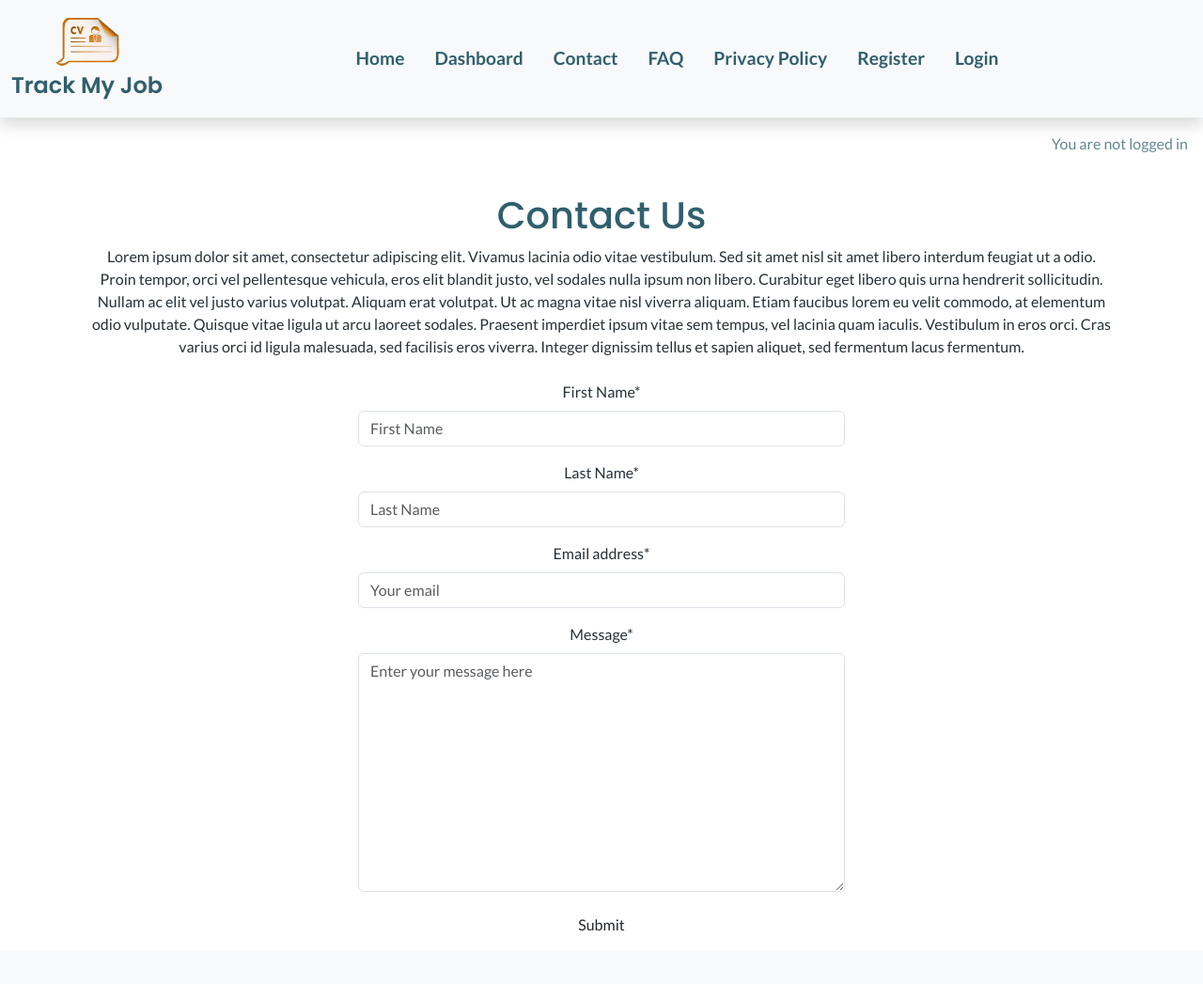
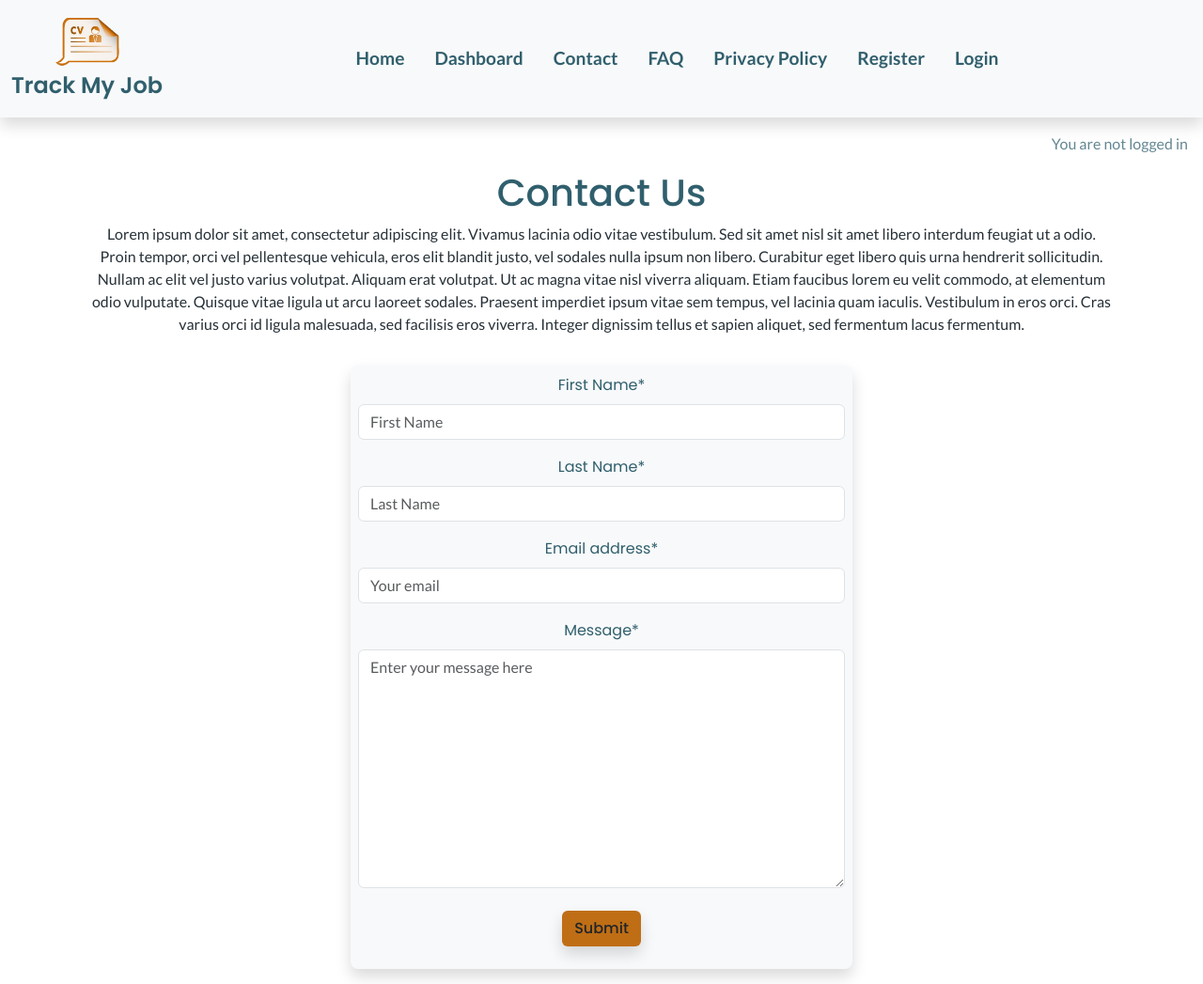
Before and after one commit to Tamas-Gavlider/2410-hackhaton-team5, a Django app: page /contact/ in a window 1280 px wide. Shown: the whole page at 94% size. Before the commit the page ends 991 px from the top, so only its background shows below. Run offline with Django 5.2, Linux system fonts and the light colour scheme; some libraries are stand-ins or nearby versions.

Commit message:
style: add styling to contact form

```diff
--- a/contact/templates/contact/contact.html
+++ b/contact/templates/contact/contact.html
@@ -7,7 +7,7 @@
 <div class="container">
   <div class="row">
     <div class="text-center container">
-      <header class="mt-4">
+      <header>
           <h1>Contact Us</h1>
       </header>
       <div class="row mt-2">
@@ -21,11 +21,11 @@
       </div>
       <!--Contact Form-->
       <div class="row">
-          <div class="col col-md-10 col-lg-8 col-xl-6 mx-auto">
-              <form class="p-2" method="post" action="{% url 'contact' %}">
+          <div class="col col-md-10 col-lg-8 col-xl-6 py-3 mx-auto">
+              <form class="contact-form rounded-3 shadow p-2" method="post" action="{% url 'contact' %}">
                   {% csrf_token %}
                   {{ form|crispy }}
-                  <button class="button mt-0 btn" type="submit"
+                  <button class="primary-btn button shadow mt-2 mb-3 btn" type="submit"
                       aria-label="Submit button for contact form">Submit</button>
               </form>
           </div>
--- a/contact/templates/contact/contact_form_success.html
+++ b/contact/templates/contact/contact_form_success.html
@@ -3,7 +3,7 @@
 
 {% block content %}
 <div class="container">
-    <div class="text-center mt-4">
+    <div class="text-center">
         <h1>Your form has been sent successfully</h1>
         <p>Lorem ipsum dolor sit amet, consectetur adipiscing elit. Vivamus lacinia odio vitae vestibulum. Sed sit amet nisl sit amet libero interdum feugiat ut a odio. Proin tempor, orci vel pellentesque vehicula, eros elit blandit justo, vel sodales nulla ipsum non libero.
             Curabitur eget libero quis urna hendrerit sollicitudin. Nullam ac elit vel justo varius volutpat. Aliquam erat volutpat.</p>
--- a/static/css/base.css
+++ b/static/css/base.css
@@ -25,8 +25,13 @@ body {
   font-family: "Lato", serif;
 }
 
+main {
+  min-height: calc(100vh - 50px);
+}
+
 h1, h2, h3,
-.logo-text {
+.logo-text,
+.form-label {
   color: var(--dark-turqouise);
   font-family: "Poppins", serif;
 }
@@ -39,6 +44,11 @@ h1, h2, h3,
 
 .nav-link:hover {
   color: var(--bright-orange);
+}
+
+.nav-link.active {
+  color: var(--light-orange)!important;
+  font-weight: 700;
 }
 
 .logo-container {
@@ -63,3 +73,29 @@ h1, h2, h3,
 .user-status  {
   color: var(--dark-turqouise);
 }
+
+/* Contact page */
+.contact-form {
+  background: var(--light-gray);
+}
+
+.form-label {
+  font-weight: 400;
+}
+
+input,
+textarea {
+  outline: 1px solid var(--light-gray);
+  outline-width: thin;
+}
+
+/* Button */
+.primary-btn {
+  background-color: var(--bright-orange);
+  font-family: "Poppins", serif;
+  font-weight: 500;
+}
+
+.primary-btn:hover {
+  background-color: var(--light-orange);
+}
```
